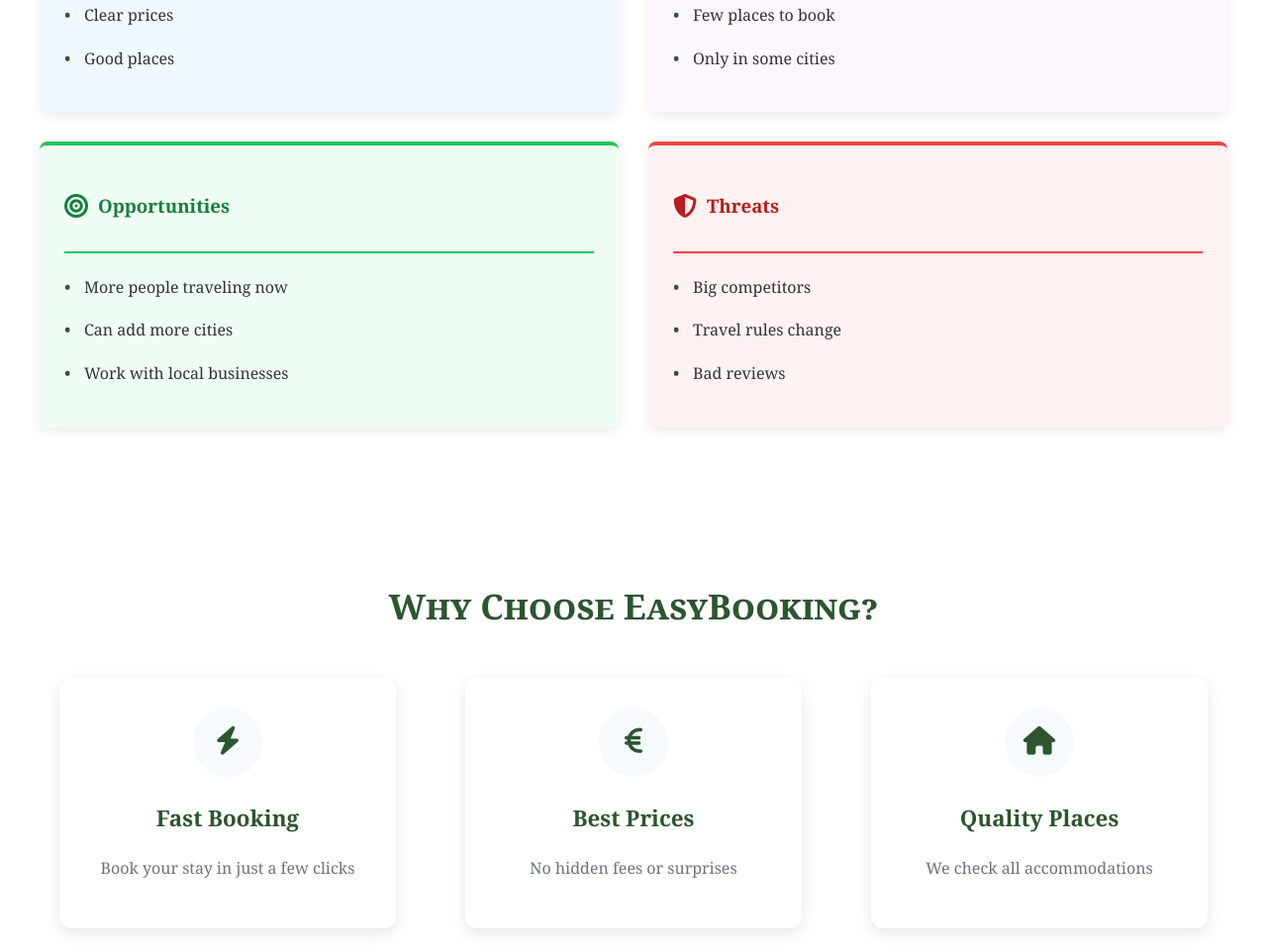
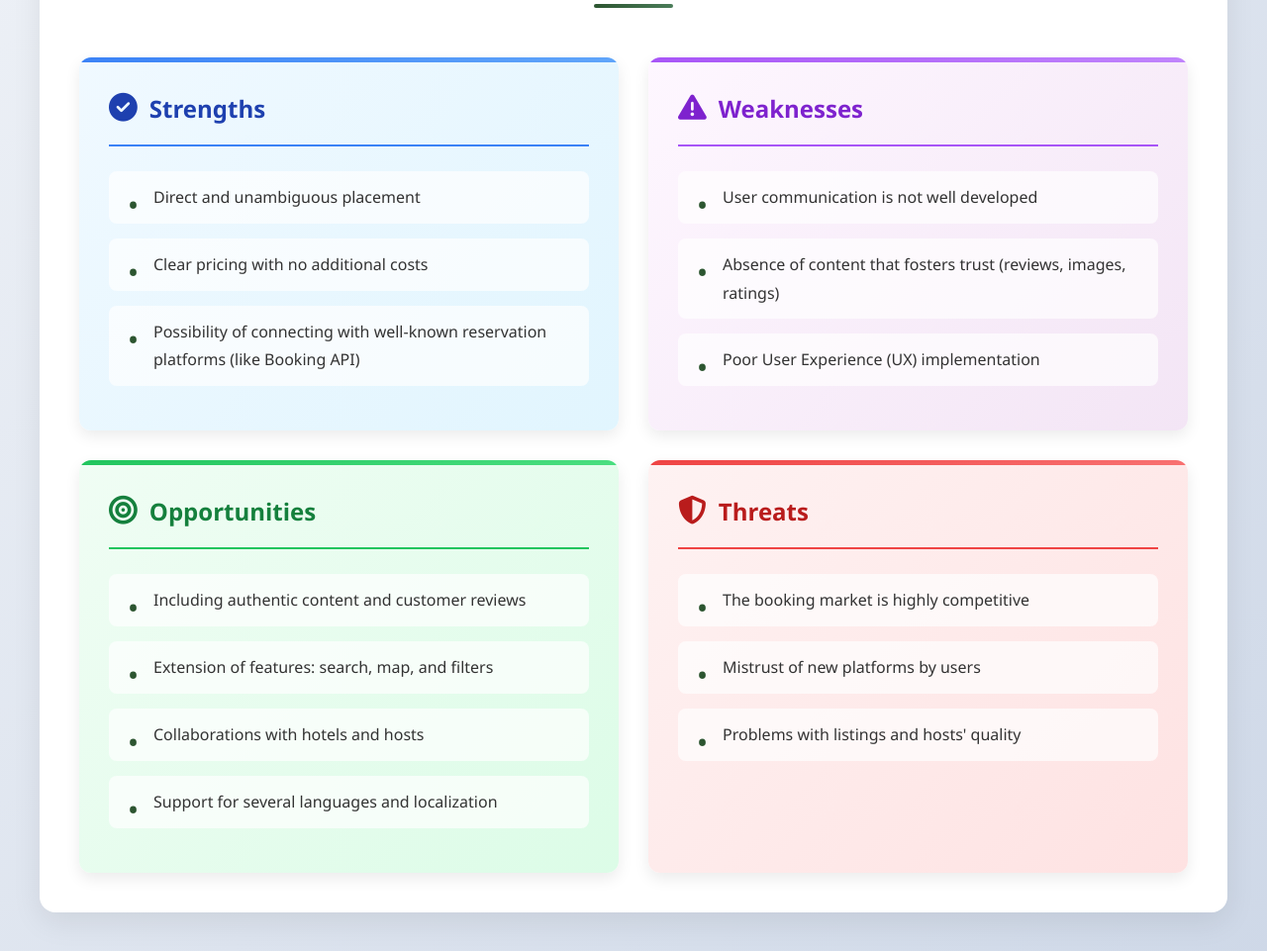
Before and after one commit to dddiatlov/prm, a plain HTML site: page index.html in a window 1280 px wide. Shown: the part 722-1683 px from the top of the page at 99% size. Drawn offline with Linux system fonts and the light colour scheme.

Commit message:
Swot(finally)

```diff
--- a/index.html
+++ b/index.html
@@ -1,19 +1,4 @@
-<!--<!DOCTYPE html>-->
-<!--<html lang="en">-->
-<!--<head>-->
-<!--    <meta charset="UTF-8">-->
-<!--    <title>Title</title>-->
-<!--    <link rel="stylesheet" href="style.css">-->
-<!--</head>-->
-<!--<body>-->
-<!--<h1 class="title"> EasyBooking </h1>-->
-<!--<h2 class="ann_title">-->
-<!--    EasyBooking is a simple way to find a place to stay.-->
-<!--    We know the struggle of searching for a good room, so we made it quick and stress-free!-->
-<!--    What you’ll get here: Fast and easy booking of apartments, hotels, or guesthouses. Clear prices, no hidden stuff. Places picked to make you stay comfy. Easy communication with host.-->
-<!--    EasyBooking – simple booking, real people. </h2>-->
-<!--</body>-->
-<!--</html>-->
+
 <!DOCTYPE html>
 <html lang="en">
 <head>
@@ -25,6 +10,7 @@
 </head>
 <body>
 <div class="container">
+    <header class="header">
         <h1 class="title">EasyBooking</h1>
         <h2 class="ann_title">
             EasyBooking is a simple way to find a place to stay.
@@ -32,6 +18,7 @@
             What you'll get here: Fast and easy booking of apartments, hotels, or guesthouses. Clear prices, no hidden stuff. Places picked to make you stay comfy. Easy communication with host.
             EasyBooking – simple booking, real people.
         </h2>
+    </header>
 
     <div class="swot-section">
         <h2 class="swot-title">SWOT Analysis</h2>
@@ -41,9 +28,9 @@
                     <i class="fas fa-check-circle"></i>
                     <h3>Strengths</h3>
                 </div>
-                <div class="swot-item">Easy to use</div>
-                <div class="swot-item">Clear prices</div>
-                <div class="swot-item">Good places</div>
+                <div class="swot-item">Direct and unambiguous placement</div>
+                <div class="swot-item">Clear pricing with no additional costs</div>
+                <div class="swot-item">Possibility of connecting with well-known reservation platforms (like Booking API)</div>
             </div>
 
             <div class="swot-quadrant weaknesses" data-aos="fade-left">
@@ -51,9 +38,9 @@
                     <i class="fas fa-exclamation-triangle"></i>
                     <h3>Weaknesses</h3>
                 </div>
-                <div class="swot-item">Not many people know us</div>
-                <div class="swot-item">Few places to book</div>
-                <div class="swot-item">Only in some cities</div>
+                <div class="swot-item">User communication is not well developed</div>
+                <div class="swot-item">Absence of content that fosters trust (reviews, images, ratings)</div>
+                <div class="swot-item">Poor User Experience (UX) implementation</div>
             </div>
 
             <div class="swot-quadrant opportunities" data-aos="fade-right">
@@ -61,9 +48,10 @@
                     <i class="fas fa-bullseye"></i>
                     <h3>Opportunities</h3>
                 </div>
-                <div class="swot-item">More people traveling now</div>
-                <div class="swot-item">Can add more cities</div>
-                <div class="swot-item">Work with local businesses</div>
+                <div class="swot-item">Including authentic content and customer reviews</div>
+                <div class="swot-item">Extension of features: search, map, and filters</div>
+                <div class="swot-item">Collaborations with hotels and hosts</div>
+                <div class="swot-item">Support for several languages and localization</div>
             </div>
 
             <div class="swot-quadrant threats" data-aos="fade-left">
@@ -71,9 +59,9 @@
                     <i class="fas fa-shield-alt"></i>
                     <h3>Threats</h3>
                 </div>
-                <div class="swot-item">Big competitors</div>
-                <div class="swot-item">Travel rules change</div>
-                <div class="swot-item">Bad reviews</div>
+                <div class="swot-item">The booking market is highly competitive</div>
+                <div class="swot-item">Mistrust of new platforms by users</div>
+                <div class="swot-item">Problems with listings and hosts' quality</div>
             </div>
         </div>
     </div>
--- a/style.css
+++ b/style.css
@@ -1,44 +1,8 @@
-
-/*body {*/
-/*    font-family: 'Georgia', serif;*/
-/*    margin: 0;*/
-/*    padding: 60px 40px;*/
-/*    background-color: #fff;*/
-/*    color: #333;*/
-/*    max-width: 800px;*/
-/*    margin: 0 auto;*/
-/*    line-height: 1.8;*/
-/*}*/
-
-/*.title {*/
-/*    font-size: 2.8rem;*/
-/*    font-weight: 400;*/
-/*    color: #2c5530;*/
-/*    text-align: center;*/
-/*    margin-bottom: 30px;*/
-/*    border-bottom: 2px solid #e2e8f0;*/
-/*    padding-bottom: 20px;*/
-/*    font-variant: small-caps;*/
-/*    letter-spacing: 2px;*/
-/*}*/
-
-/*.ann_title {*/
-/*    font-size: 1.3rem;*/
-/*    font-weight: 300;*/
-/*    color: #4a5568;*/
-/*    text-align: center;*/
-/*    font-style: italic;*/
-/*    line-height: 1.6;*/
-/*    background: #f7fafc;*/
-/*    padding: 20px;*/
-/*    border-left: 4px solid #cbd5e0;*/
-/*    margin-bottom: 40px;*/
-/*}*/
 body {
-    font-family: 'Georgia', serif;
+    font-family: 'Segoe UI', Tahoma, Geneva, Verdana, sans-serif;
     margin: 0;
     padding: 0;
-    background-color: #fff;
+    background: linear-gradient(135deg, #f5f7fa 0%, #c3cfe2 100%);
     color: #333;
     line-height: 1.8;
     overflow-x: hidden;
@@ -50,45 +14,93 @@ body {
     padding: 40px 20px;
 }
 
+.header {
+    background: white;
+    border-radius: 16px;
+    padding: 40px;
+    box-shadow: 0 10px 30px rgba(0, 0, 0, 0.08);
+    margin-bottom: 40px;
+}
+
 .title {
-    font-size: 3rem;
-    font-weight: 400;
-    color: #2c5530;
+    font-size: 3.5rem;
+    font-weight: 700;
+    background: linear-gradient(135deg, #2c5530 0%, #4a7c59 100%);
+    -webkit-background-clip: text;
+    -webkit-text-fill-color: transparent;
     text-align: center;
     margin-bottom: 30px;
-    border-bottom: 2px solid #e2e8f0;
     padding-bottom: 20px;
-    font-variant: small-caps;
-    letter-spacing: 2px;
+    letter-spacing: 1px;
     animation: fadeInDown 1s ease;
+    position: relative;
+}
+
+.title::after {
+    content: '';
+    position: absolute;
+    bottom: 0;
+    left: 50%;
+    transform: translateX(-50%);
+    width: 100px;
+    height: 4px;
+    background: linear-gradient(90deg, #2c5530, #4a7c59);
+    border-radius: 2px;
 }
 
 .ann_title {
     font-size: 1.3rem;
-    font-weight: 300;
+    font-weight: 400;
     color: #4a5568;
     text-align: center;
-    font-style: italic;
-    line-height: 1.6;
-    background: #f7fafc;
-    padding: 20px;
-    border-left: 4px solid #cbd5e0;
-    margin-bottom: 40px;
-    border-radius: 0 8px 8px 0;
+    line-height: 1.7;
+    background: #f8fafc;
+    padding: 30px;
+    border-radius: 12px;
+    margin-bottom: 0;
+    box-shadow: 0 4px 6px rgba(0, 0, 0, 0.05);
+    position: relative;
     animation: fadeIn 1.2s ease;
+}
+
+.ann_title::before {
+    content: '"';
+    font-size: 4rem;
+    color: #e2e8f0;
+    position: absolute;
+    top: 10px;
+    left: 20px;
+    font-family: Georgia, serif;
 }
 
 .swot-section {
     margin-top: 60px;
+    background: white;
+    border-radius: 16px;
+    padding: 40px;
+    box-shadow: 0 10px 30px rgba(0, 0, 0, 0.08);
 }
 
 .swot-title {
     text-align: center;
-    font-size: 2.2rem;
+    font-size: 2.5rem;
     color: #2c5530;
-    margin-bottom: 40px;
-    font-variant: small-caps;
-    animation: fadeIn 0.8s ease;
+    margin-bottom: 50px;
+    font-weight: 600;
+    position: relative;
+    padding-bottom: 15px;
+}
+
+.swot-title::after {
+    content: '';
+    position: absolute;
+    bottom: 0;
+    left: 50%;
+    transform: translateX(-50%);
+    width: 80px;
+    height: 4px;
+    background: linear-gradient(90deg, #2c5530, #4a7c59);
+    border-radius: 2px;
 }
 
 .swot-container {
@@ -98,50 +110,73 @@ body {
 }
 
 .swot-quadrant {
-    padding: 25px;
-    border-radius: 8px;
-    box-shadow: 0 4px 12px rgba(0, 0, 0, 0.08);
-    transition: all 0.3s ease;
+    padding: 30px;
+    border-radius: 12px;
+    box-shadow: 0 6px 15px rgba(0, 0, 0, 0.08);
+    transition: all 0.4s ease;
     cursor: pointer;
+    position: relative;
+    overflow: hidden;
+}
+
+.swot-quadrant::before {
+    content: '';
+    position: absolute;
+    top: 0;
+    left: 0;
+    width: 100%;
+    height: 5px;
 }
 
 .swot-header {
     display: flex;
     align-items: center;
-    margin-bottom: 20px;
-    padding-bottom: 10px;
+    margin-bottom: 25px;
+    padding-bottom: 15px;
     border-bottom: 2px solid;
 }
 
 .swot-header i {
-    margin-right: 10px;
+    margin-right: 12px;
+    font-size: 1.8rem;
+}
+
+.swot-header h3 {
     font-size: 1.5rem;
+    margin: 0;
 }
 
 .swot-item {
     margin-bottom: 15px;
-    padding-left: 20px;
+    padding: 12px 15px 12px 45px;
     position: relative;
     transition: all 0.3s ease;
+    border-radius: 8px;
+    background: rgba(255, 255, 255, 0.7);
 }
 
 .swot-item:hover {
-    transform: translateX(5px);
-    color: #2c5530;
+    transform: translateX(8px);
+    background: white;
+    box-shadow: 0 4px 8px rgba(0, 0, 0, 0.1);
 }
 
 .swot-item:before {
     content: "•";
     position: absolute;
-    left: 0;
+    left: 20px;
     color: #2c5530;
     font-weight: bold;
+    font-size: 1.5rem;
 }
 
 /* SWOT Quadrant Specific Styles */
 .strengths {
-    background-color: #f0f9ff;
-    border-top: 4px solid #3b82f6;
+    background: linear-gradient(135deg, #f0f9ff 0%, #e1f5fe 100%);
+}
+
+.strengths::before {
+    background: linear-gradient(90deg, #3b82f6, #60a5fa);
 }
 
 .strengths .swot-header {
@@ -150,8 +185,11 @@ body {
 }
 
 .weaknesses {
-    background-color: #fef7ff;
-    border-top: 4px solid #a855f7;
+    background: linear-gradient(135deg, #fef7ff 0%, #f3e5f5 100%);
+}
+
+.weaknesses::before {
+    background: linear-gradient(90deg, #a855f7, #c084fc);
 }
 
 .weaknesses .swot-header {
@@ -160,8 +198,11 @@ body {
 }
 
 .opportunities {
-    background-color: #f0fdf4;
-    border-top: 4px solid #22c55e;
+    background: linear-gradient(135deg, #f0fdf4 0%, #dcfce7 100%);
+}
+
+.opportunities::before {
+    background: linear-gradient(90deg, #22c55e, #4ade80);
 }
 
 .opportunities .swot-header {
@@ -170,8 +211,11 @@ body {
 }
 
 .threats {
-    background-color: #fef2f2;
-    border-top: 4px solid #ef4444;
+    background: linear-gradient(135deg, #fef2f2 0%, #fee2e2 100%);
+}
+
+.threats::before {
+    background: linear-gradient(90deg, #ef4444, #f87171);
 }
 
 .threats .swot-header {
@@ -182,15 +226,32 @@ body {
 /* Features Section */
 .features-section {
     margin-top: 80px;
-    padding: 40px 0;
+    padding: 60px 40px;
+    background: white;
+    border-radius: 16px;
+    box-shadow: 0 10px 30px rgba(0, 0, 0, 0.08);
 }
 
 .features-title {
     text-align: center;
-    font-size: 2.2rem;
+    font-size: 2.5rem;
     color: #2c5530;
-    margin-bottom: 40px;
-    font-variant: small-caps;
+    margin-bottom: 50px;
+    font-weight: 600;
+    position: relative;
+    padding-bottom: 15px;
+}
+
+.features-title::after {
+    content: '';
+    position: absolute;
+    bottom: 0;
+    left: 50%;
+    transform: translateX(-50%);
+    width: 80px;
+    height: 4px;
+    background: linear-gradient(90deg, #2c5530, #4a7c59);
+    border-radius: 2px;
 }
 
 .features-container {
@@ -201,43 +262,60 @@ body {
 }
 
 .feature-card {
-    background: white;
-    border-radius: 12px;
-    padding: 30px 20px;
+    background: linear-gradient(135deg, #f8fafc 0%, #f1f5f9 100%);
+    border-radius: 16px;
+    padding: 40px 25px;
     text-align: center;
-    box-shadow: 0 5px 15px rgba(0, 0, 0, 0.1);
-    transition: all 0.3s ease;
+    box-shadow: 0 8px 20px rgba(0, 0, 0, 0.08);
+    transition: all 0.4s ease;
     flex: 1;
     min-width: 250px;
     max-width: 300px;
     cursor: pointer;
+    border: 1px solid #e2e8f0;
+    position: relative;
+    overflow: hidden;
+}
+
+.feature-card::before {
+    content: '';
+    position: absolute;
+    top: 0;
+    left: 0;
+    width: 100%;
+    height: 5px;
+    background: linear-gradient(90deg, #2c5530, #4a7c59);
 }
 
 .feature-card:hover {
-    box-shadow: 0 10px 25px rgba(0, 0, 0, 0.15);
+    transform: translateY(-15px);
+    box-shadow: 0 15px 30px rgba(0, 0, 0, 0.15);
 }
 
 .feature-icon {
-    width: 70px;
-    height: 70px;
-    background: #f7fafc;
+    width: 80px;
+    height: 80px;
+    background: white;
     border-radius: 50%;
     display: flex;
     align-items: center;
     justify-content: center;
-    margin: 0 auto 20px;
-    transition: all 0.3s ease;
+    margin: 0 auto 25px;
+    transition: all 0.4s ease;
+    box-shadow: 0 5px 15px rgba(0, 0, 0, 0.1);
+    border: 2px solid #e2e8f0;
 }
 
 .feature-card:hover .feature-icon {
-    background: #2c5530;
+    background: linear-gradient(135deg, #2c5530, #4a7c59);
     transform: rotate(10deg) scale(1.1);
+    border-color: #2c5530;
 }
 
 .feature-icon i {
-    font-size: 1.8rem;
+    font-size: 2rem;
     color: #2c5530;
-    transition: all 0.3s ease;
+    transition: all 0.4s ease;
 }
 
 .feature-card:hover .feature-icon i {
@@ -245,14 +323,16 @@ body {
 }
 
 .feature-card h3 {
-    font-size: 1.4rem;
+    font-size: 1.5rem;
     margin-bottom: 15px;
     color: #2c5530;
+    font-weight: 600;
 }
 
 .feature-card p {
     color: #6b7280;
-    font-size: 1rem;
+    font-size: 1.05rem;
+    line-height: 1.6;
 }
 
 /* Animations */
@@ -268,7 +348,7 @@ body {
 @keyframes fadeInDown {
     from {
         opacity: 0;
-        transform: translateY(-20px);
+        transform: translateY(-30px);
     }
     to {
         opacity: 1;
@@ -295,26 +375,34 @@ body {
     }
 
     .title {
-        font-size: 2.2rem;
+        font-size: 2.5rem;
     }
 
     .ann_title {
         font-size: 1.1rem;
+        padding: 20px;
     }
 
     .features-container {
         flex-direction: column;
         align-items: center;
     }
+
+    .header, .swot-section, .features-section {
+        padding: 30px 20px;
+    }
 }
 
 /* Footer */
 footer {
     text-align: center;
-    margin-top: 60px;
-    padding: 20px;
+    margin-top: 80px;
+    padding: 30px;
     color: #6b7280;
-    font-size: 0.9rem;
+    font-size: 1rem;
     border-top: 1px solid #e5e7eb;
     animation: fadeIn 1s ease;
+    background: white;
+    border-radius: 16px;
+    box-shadow: 0 5px 15px rgba(0, 0, 0, 0.05);
 }
```
Lines whose indentation alone changed are shown as unchanged.
